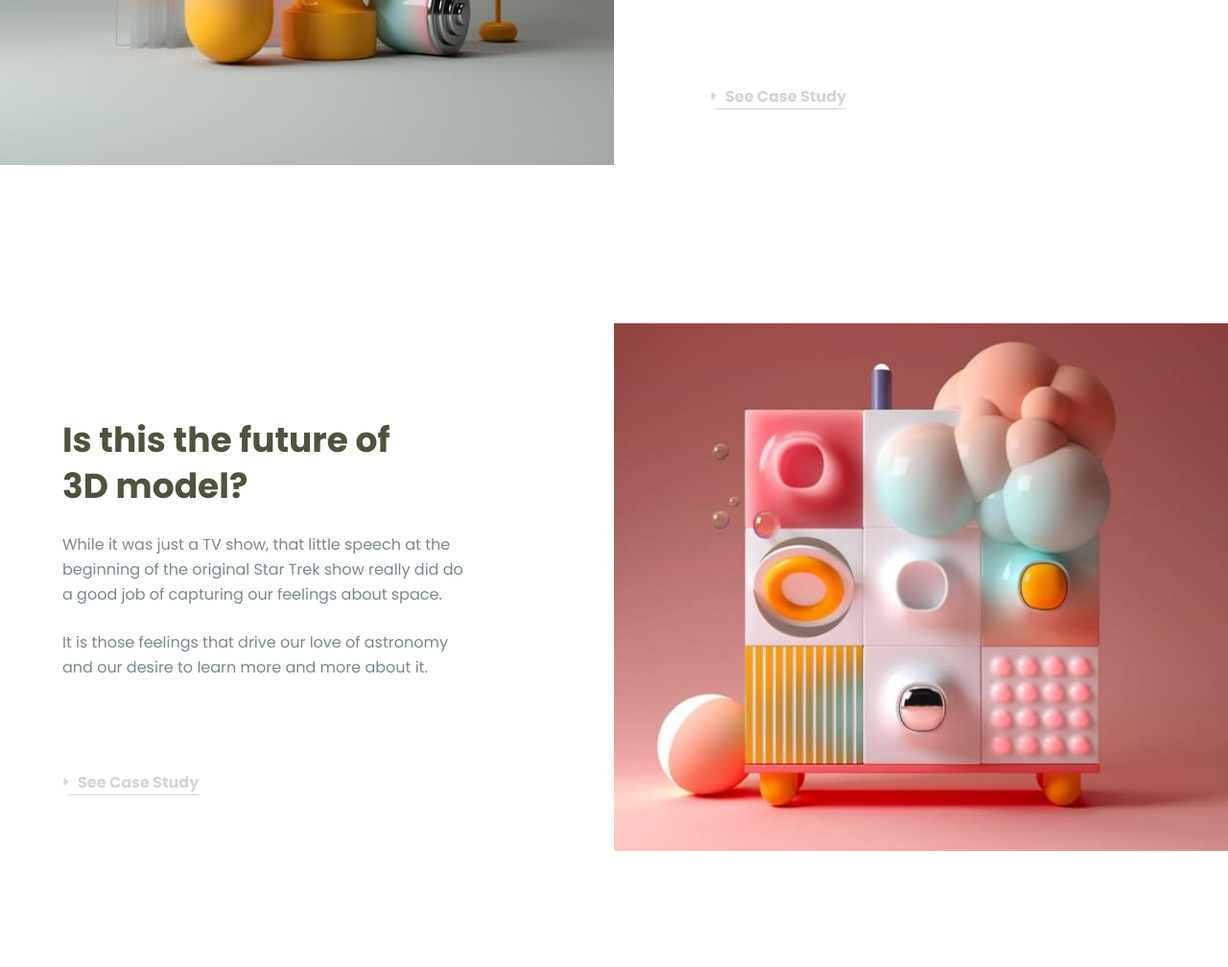
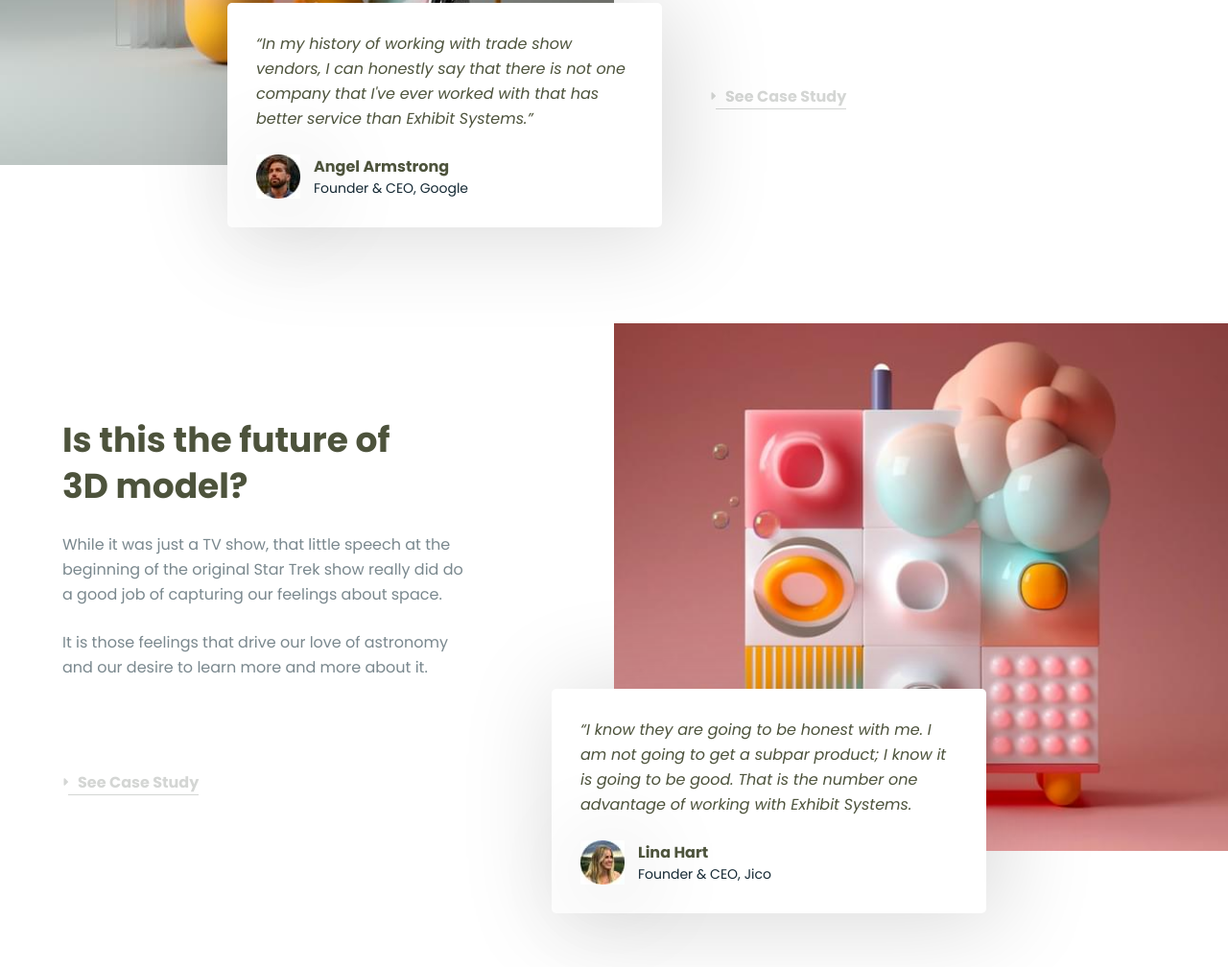
Before and after one commit to 1MioSubs/mio_8_html_css, a website: page app/index.html in a window 1280 px wide. Shown: the part 2392-3400 px from the top of the page at 96% size. Drawn offline with nearby package versions, Linux system fonts and the light colour scheme; files that its build step writes are made by us from their sources.

Commit message:
work section fin

```diff
--- a/app/index.html
+++ b/app/index.html
@@ -200,6 +200,18 @@
           <div class="work__items">
             <div class="work__item left">
               <div class="work__img" style="background-image: url(images/work/11.jpg)">
+                <div class="work__comment">
+                  <p class="work__comment-text">
+                    “In my history of working with trade show vendors, I can honestly say that there is not one company that I've ever worked with that has better service than Exhibit Systems.”
+                  </p>
+                  <div class="work__comment-box">
+                    <img src="../../../images/avatar/2.jpg" alt="">
+                    <div class="work__comment-info">
+                      <h4 class="work__comment-title">Angel Armstrong</h4>
+                      <p class="work__comment-sub">Founder & CEO, Google</p>
+                    </div>
+                  </div>
+                </div>
                 <!-- <img src="images/work/11.jpg" alt="" /> -->
               </div>
               <div class="work__info">
@@ -228,6 +240,18 @@
             </div>
             <div class="work__item right">
               <div class="work__img" style="background-image: url(images/work/22.jpg)">
+                <div class="work__comment">
+                  <p class="work__comment-text">
+                    “I know they are going to be honest with me. I am not going to get a subpar product; I know it is going to be good. That is the number one advantage of working with Exhibit Systems.
+                  </p>
+                  <div class="work__comment-box">
+                    <img src="../../../images/avatar/3.jpg" alt="">
+                    <div class="work__comment-info">
+                      <h4 class="work__comment-title">Lina Hart</h4>
+                      <p class="work__comment-sub">Founder & CEO, Jico</p>
+                    </div>
+                  </div>
+                </div>
                 <!-- <img src="images/work/11.jpg" alt="" /> -->
               </div>
               <div class="work__info">
@@ -257,6 +281,18 @@
             </div>
             <div class="work__item left">
               <div class="work__img" style="background-image: url(images/work/33.jpg)">
+                <div class="work__comment">
+                  <p class="work__comment-text">
+                    “Exhibit Systems is not a provider. They are not a supplier. They are a partner with expertise in making trade shows effective.”
+                  </p>
+                  <div class="work__comment-box">
+                    <img src="../../../images/avatar/4.jpg" alt="">
+                    <div class="work__comment-info">
+                      <h4 class="work__comment-title">Eunice Oliver</h4>
+                      <p class="work__comment-sub">Founder & CEO, Zeem</p>
+                    </div>
+                  </div>
+                </div>
                 <!-- <img src="images/work/11.jpg" alt="" /> -->
               </div>
               <div class="work__info">
--- a/app/scss/components/_work.scss
+++ b/app/scss/components/_work.scss
@@ -11,8 +11,52 @@
     background-repeat: no-repeat;
     background-position: center center;
     background-size: cover;
+    position: relative;
   }
-  .right &__img{
+  &__comment {
+    padding: 30px;
+    position: absolute;
+    max-width: 453px;
+    width: 100%;
+    min-height: 100px;
+    bottom: -65px;
+    right: -50px;
+    background-color: #fff;
+    z-index: 100;
+    box-shadow: 10px 5px 100px 5px rgba(0, 0, 0, 0.15);
+    border-radius: 5px;
+  }
+  .right &__comment {
+    left: -65px;
+  }
+  &__comment-text {
+    color: #4d533c;
+    @extend %poppins-400-i;
+    font-size: 16px;
+    line-height: 26px; /* 162.5% */
+    margin-bottom: 24px;
+  }
+  &__comment-box {
+    display: flex;
+    align-items: center;
+    img {
+      margin-right: 14px;
+      width: 46px;
+      height: 46px;
+      box-shadow: 10px 10px 100px 5px rgba(0, 0, 0, 0.15);
+    }
+  }
+  &__comment-title {
+    color: #4d533c;
+    @extend %poppins-700;
+    font-size: 16px;
+  }
+  &__comment-sub {
+    color: #152934;
+    @extend %poppins-400;
+    font-size: 14px;
+  }
+  .right &__img {
     order: 5;
   }
   &__info {
@@ -22,7 +66,7 @@
     margin-left: 100px;
     margin-right: auto;
   }
-  .right &__info{
+  .right &__info {
     margin-left: auto;
     margin-right: 100px;
   }
```
Also changed, not shown: app/html/components/index/_work.html (+36 -0 lines).
